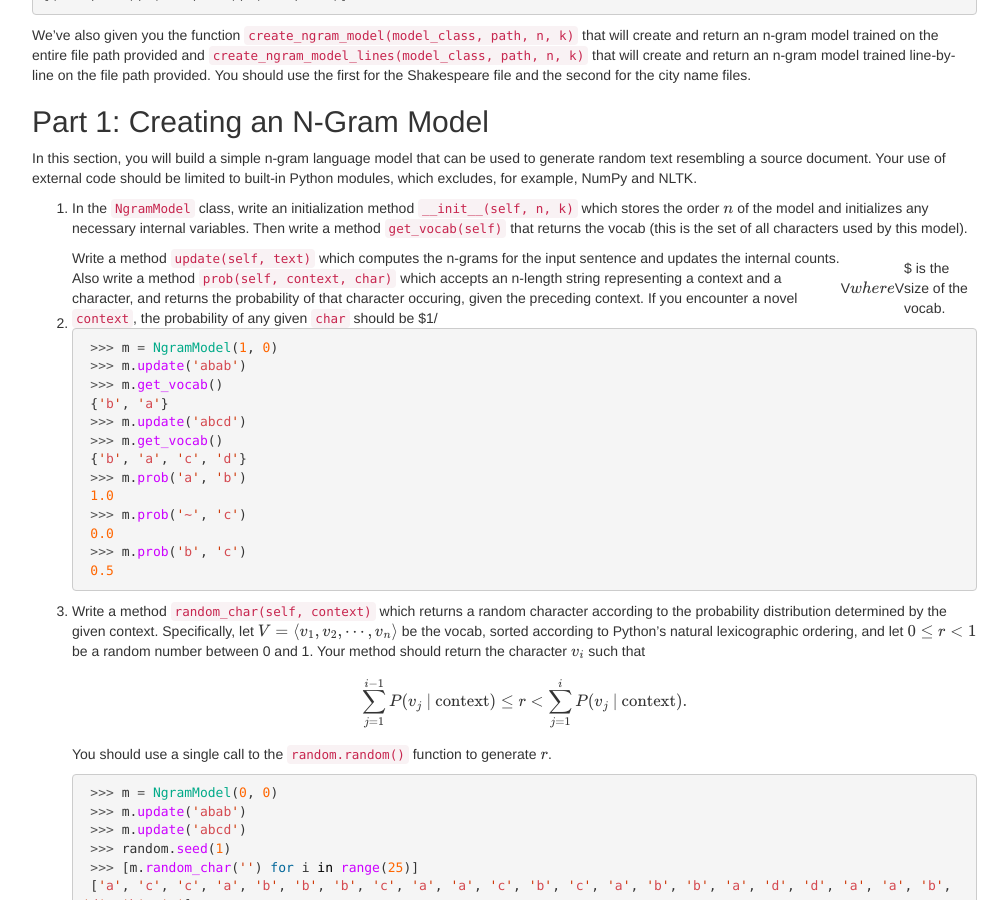
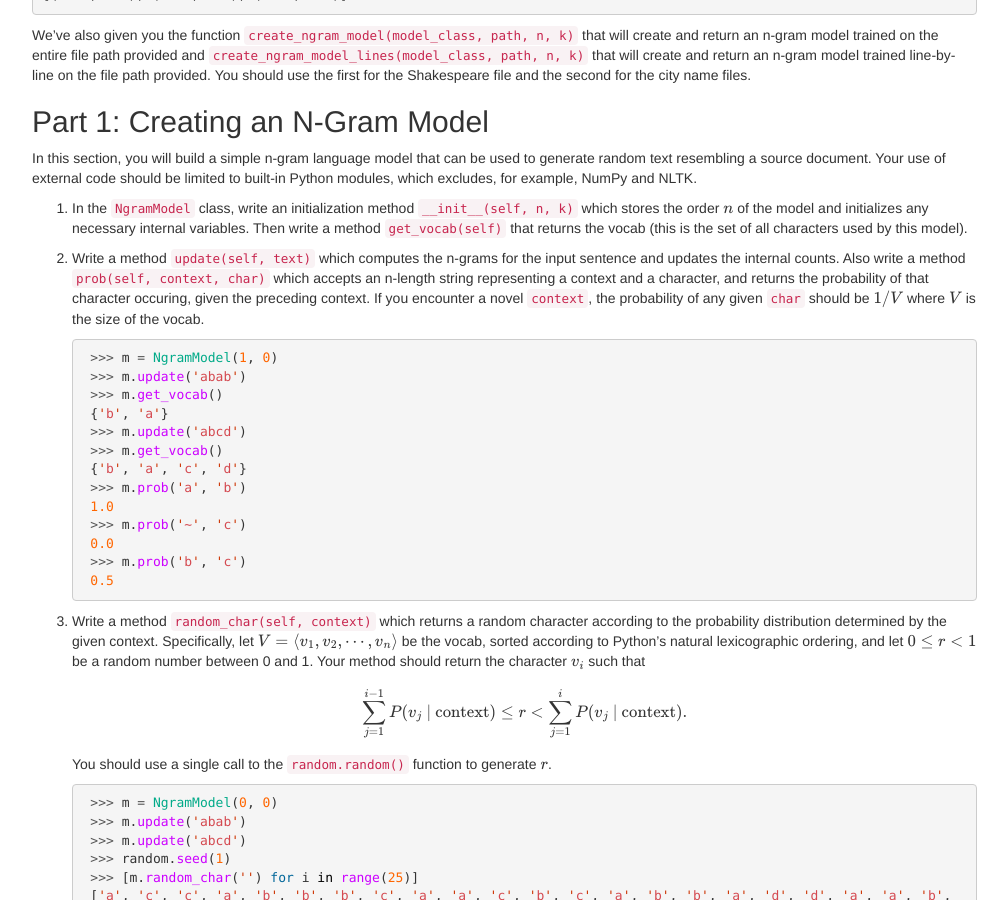
Before and after one commit to computational-linguistics-class/computational-linguistics-class.github.io, a Jekyll site: the page built from assignment5.md, in a window 1280 px wide and 900 px high, scrolled down 746 px. Shown: the whole window, without its empty margins (233-1241 px from the left). Built offline with Jekyll 4.4.1, drawn with Linux system fonts in a browser that asks for light colours; nearby versions of some CDN libraries; formulas are drawn with MathJax 3; a script that is not in the unit is left out.

Commit message:
Update assignment5.md

````diff
--- a/assignment5.md
+++ b/assignment5.md
@@ -86,7 +86,7 @@ In this section, you will build a simple n-gram language model that can be used
 
 1. In the `NgramModel` class, write an initialization method `__init__(self, n, k)` which stores the order $n$ of the model and initializes any necessary internal variables. Then write a method `get_vocab(self)` that returns the vocab (this is the set of all characters used by this model).
 
-2. Write a method `update(self, text)` which computes the n-grams for the input sentence and updates the internal counts. Also write a method `prob(self, context, char)` which accepts an n-length string representing a context and a character, and returns the probability of that character occuring, given the preceding context. If you encounter a novel `context`, the probability of any given `char` should be $1/|V|$ where $|V|$ is the size of the vocab.
+2. Write a method `update(self, text)` which computes the n-grams for the input sentence and updates the internal counts. Also write a method `prob(self, context, char)` which accepts an n-length string representing a context and a character, and returns the probability of that character occuring, given the preceding context. If you encounter a novel `context`, the probability of any given `char` should be $1/V$ where $V$ is the size of the vocab.
 
     ```python
     >>> m = NgramModel(1, 0)
````
